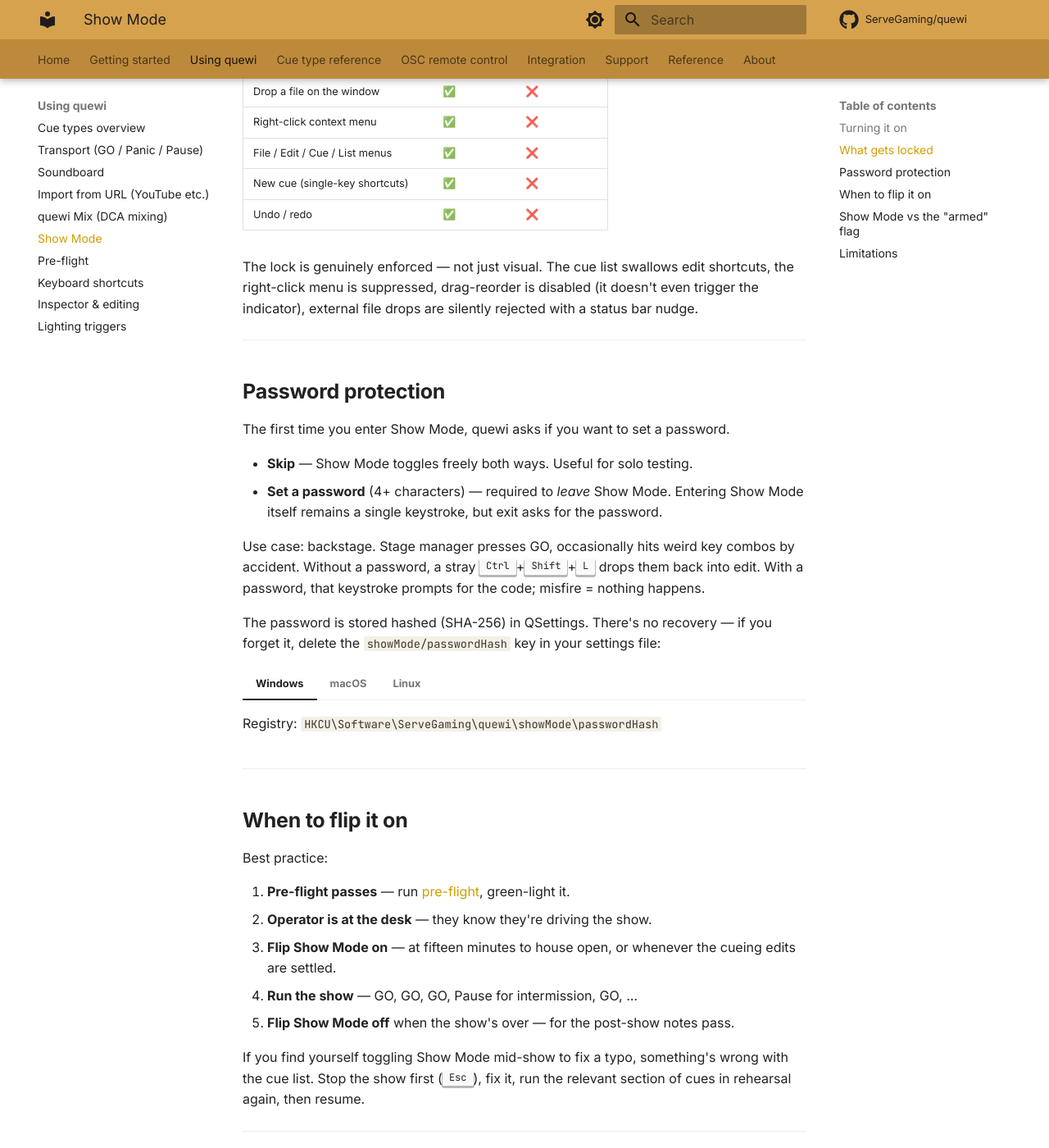
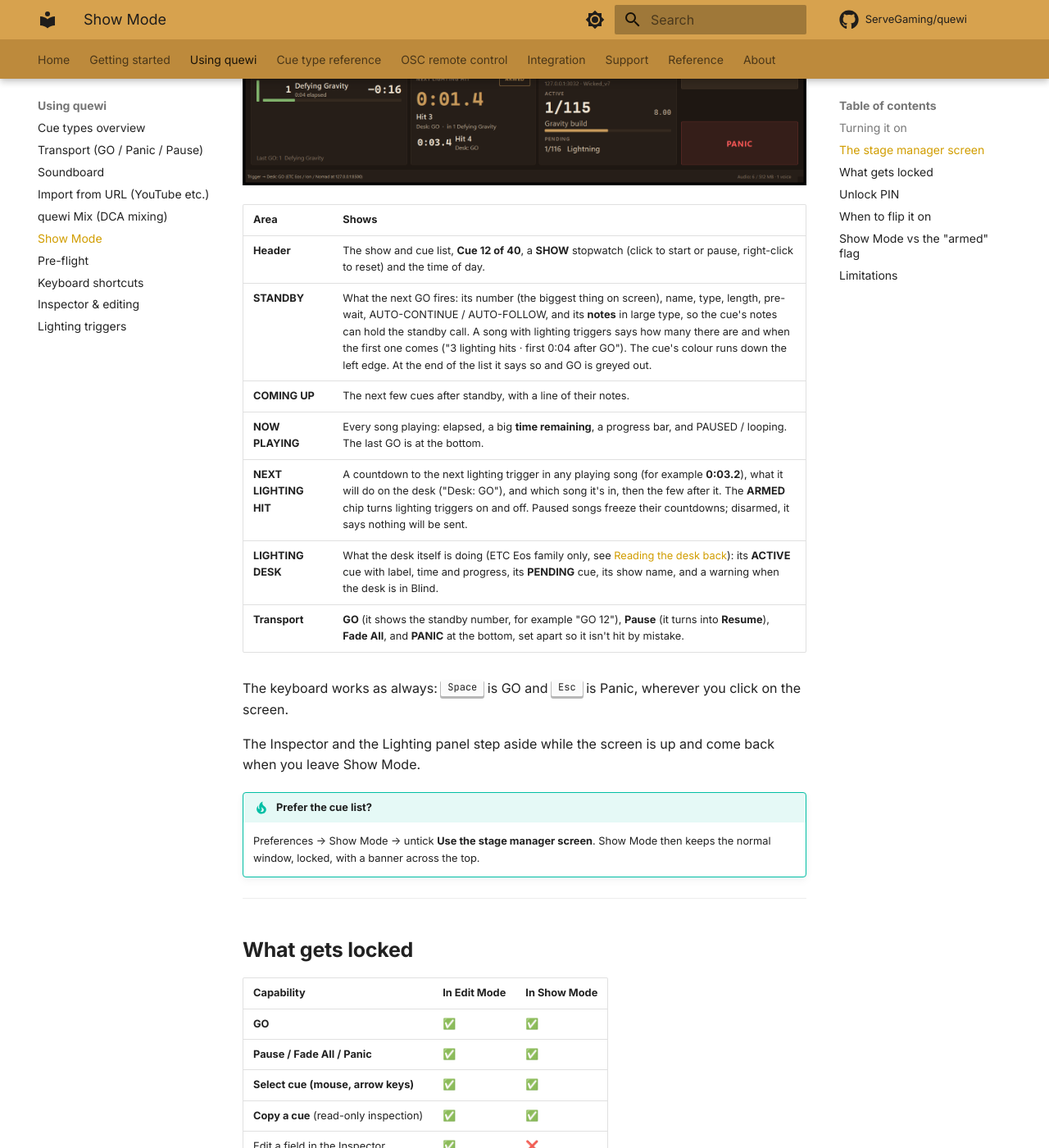
Before and after one commit to ServeGaming/quewi, an MkDocs documentation site: the page built from docs/using-quewi/show-mode.md, in a window 1280 px wide and 1400 px high, scrolled down 1020 px. Shown: the whole window at 82% size. Built offline with MkDocs 1.6.1 and Material for MkDocs 9.7.7, drawn with Linux system fonts in a browser that asks for light colours; comment, search, counter and statistics services are not loaded; some of the changed text lies outside the part shown.

Commit message:
feat(show): stage-manager Show Mode, Lighting panel; docs
Use the decoded file's length for time remaining. Docs: the stage
manager screen (with a screenshot), the Lighting panel and reading the
Eos desk back, desk state in query/lightingDesk, 1.0.4 notes. Handoff
updated.

Co-Authored-By: Claude Opus 5.5 <noreply@anthropic.com>

```diff
--- a/docs/using-quewi/show-mode.md
+++ b/docs/using-quewi/show-mode.md
@@ -1,23 +1,51 @@
 # Show Mode
 
-Show Mode locks the UI down so an operator focused on pressing
-GO can't accidentally clobber the show by hitting a stray key
-or dropping a file on the wrong window.
+Show Mode is for running the show. The window switches to a **stage
+manager screen** that shows what's on standby, what's playing, what the
+lighting desk is doing and the next lighting hit, with big GO, Pause,
+Fade All and Panic buttons. Editing is locked, so a stray key or a
+dropped file can't change the show.
 
 ---
 
 ## Turning it on
 
-Three ways:
+- **Menu**: Tools → Show Mode (locked)
+- **Keyboard**: <kbd>Mod</kbd>+<kbd>Shift</kbd>+<kbd>L</kbd>
+- **Automatically**: Preferences → Show Mode → "Enter Show Mode
+  automatically when opening a show"
 
-- **Menu**: File → Show Mode
-- **Keyboard**: <kbd>Mod</kbd>+<kbd>Shift</kbd>+<kbd>L</kbd>
-- **Over OSC**: there's no dedicated address yet; remote-control
-  rigs typically use a hardware key bound to the shortcut
+To leave, press **Exit Show Mode** at the top right (or the same menu
+item or keys). With an unlock PIN set, quewi asks for it first.
 
-When Show Mode flips on, an amber banner appears at the top of
-the window — "SHOW MODE — editing locked" — so anyone glancing
-at the screen knows the operator can only run, not edit.
+---
+
+## The stage manager screen
+
+*New in 1.0.4.*
+
+![Show Mode: standby, coming up, now playing, next lighting hit and the lighting desk, with GO, Pause, Fade All and Panic](../assets/show-mode.png){ loading=lazy }
+
+| Area | Shows |
+|---|---|
+| **Header** | The show and cue list, **Cue 12 of 40**, a **SHOW** stopwatch (click to start or pause, right-click to reset) and the time of day. |
+| **STANDBY** | What the next GO fires: its number (the biggest thing on screen), name, type, length, pre-wait, AUTO-CONTINUE / AUTO-FOLLOW, and its **notes** in large type, so the cue's notes can hold the standby call. A song with lighting triggers says how many there are and when the first one comes ("3 lighting hits · first 0:04 after GO"). The cue's colour runs down the left edge. At the end of the list it says so and GO is greyed out. |
+| **COMING UP** | The next few cues after standby, with a line of their notes. |
+| **NOW PLAYING** | Every song playing: elapsed, a big **time remaining**, a progress bar, and PAUSED / looping. The last GO is at the bottom. |
+| **NEXT LIGHTING HIT** | A countdown to the next lighting trigger in any playing song (for example **0:03.2**), what it will do on the desk ("Desk: GO"), and which song it's in, then the few after it. The **ARMED** chip turns lighting triggers on and off. Paused songs freeze their countdowns; disarmed, it says nothing will be sent. |
+| **LIGHTING DESK** | What the desk itself is doing (ETC Eos family only, see [Reading the desk back](lighting-triggers.md#reading-the-desk-back)): its **ACTIVE** cue with label, time and progress, its **PENDING** cue, its show name, and a warning when the desk is in Blind. |
+| **Transport** | **GO** (it shows the standby number, for example "GO 12"), **Pause** (it turns into **Resume**), **Fade All**, and **PANIC** at the bottom, set apart so it isn't hit by mistake. |
+
+The keyboard works as always: <kbd>Space</kbd> is GO and <kbd>Esc</kbd>
+is Panic, wherever you click on the screen.
+
+The Inspector and the Lighting panel step aside while the screen is up
+and come back when you leave Show Mode.
+
+!!! tip "Prefer the cue list?"
+    Preferences → Show Mode → untick **Use the stage manager screen**.
+    Show Mode then keeps the normal window, locked, with a banner across
+    the top.
 
 ---
 
@@ -47,16 +75,10 @@ nudge.
 
 ---
 
-## Password protection
+## Unlock PIN
 
-The first time you enter Show Mode, quewi asks if you want to
-set a password.
-
-- **Skip** — Show Mode toggles freely both ways. Useful for
-  solo testing.
-- **Set a password** (4+ characters) — required to *leave* Show
-  Mode. Entering Show Mode itself remains a single keystroke,
-  but exit asks for the password.
+Set an **Unlock PIN** in Preferences → Show Mode to require it to *leave*
+Show Mode. Entering Show Mode is still a single keystroke.
 
 Use case: backstage. Stage manager presses GO, occasionally hits
 weird key combos by accident. Without a password, a stray
```
Also changed, not shown: CLAUDE.md (+1 -1 lines), docs/about/release-notes.md (+13 -0 lines), docs/dev/session-handoff.md (+25 -1 lines), docs/using-quewi/lighting-triggers.md (+29 -0 lines), docs/assets/show-mode.png (added), 1 other file.
